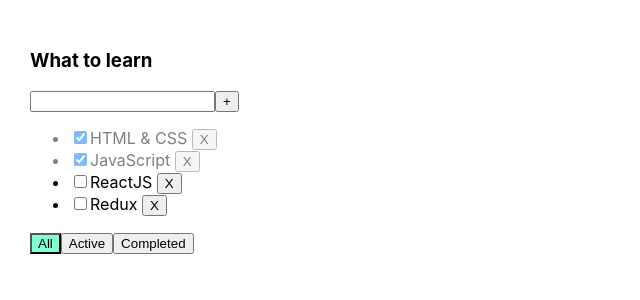
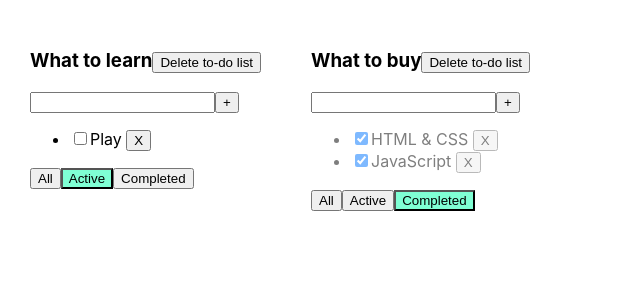
Before and after one commit to SergFediaev/1-todolist, a React (Create React App) app: page / in a window 1280 px wide. Shown: the top 300 px of the page, without its empty margins (0-640 px from the left). Built offline with nearby package versions, Linux system fonts and the light colour scheme.

Commit message:
Dimych: 05 - Todolist for students.

```diff
--- a/src/App.tsx
+++ b/src/App.tsx
@@ -1,9 +1,15 @@
-import React, {useState} from 'react';
-import './App.css';
-import {TasksType, TodoList} from './TodoList';
-import {v1} from 'uuid';
+import React, {useState} from 'react'
+import './App.css'
+import {TodoList} from './TodoList'
+import {v1} from 'uuid'
 
 export type FilterValuesType = 'all' | 'completed' | 'active'
+
+type TodoListType = {
+    id: string
+    title: string
+    filter: FilterValuesType
+}
 
 export function Counter() {
     console.log('Counter rendered')
@@ -17,7 +23,7 @@ export function Counter() {
 }
 
 function App() {
-    let tasks2 = [
+    /*    let tasks2 = [
             {
                 id: v1(),
                 title: 'Watch',
@@ -34,9 +40,9 @@ function App() {
                 isDone: true,
             },
         ]
-    console.log(tasks2)
+        console.log(tasks2)*/
 
-    let [data, setData] = useState<Array<TasksType>>([
+    /*    let [data, setData] = useState<Array<TasksType>>([
             {
                 id: v1(),
                 title: 'HTML & CSS',
@@ -57,64 +63,155 @@ function App() {
                 title: 'Redux',
                 isDone: false,
             },
-    ]);
-    let [filter, setFilter] = useState<FilterValuesType>('all')
+        ])*/
 
-    function removeTask(id: string) {
+    // let [filter, setFilter] = useState<FilterValuesType>('all')
+
+    function removeTask(id: string, todoListId: string) {
+        debugger
+
+        let tasks = allTasksObject[todoListId]
+
         // let filteredTasks = tasks1.filter(() => true) // Фильтр пропустит все элементы в результирующий массив.
-        let filteredTasks = data.filter(task => {
+
+        let filteredTasks = tasks.filter(task => {
             // tasks1 = tasks1.filter(task => {
             // if (task.id !== id) return true // Если айди таски НЕ равно айди из параметра, то пропустить таску в результирующий массив.
             // else return false // Иначе не пропускать, тем самым отсеяв ненужную таску, то есть удалив её.
             return task.id !== id
-        });
+        })
         // console.log(filteredTasks)
-        console.log(data)
+        console.log(allTasksObject)
 
-        setData(filteredTasks)
+        allTasksObject[todoListId] = filteredTasks
+
+        setAllTasksObject({...allTasksObject})
     }
 
-    function addTask(newTitle: string) {
+    function addTask(newTitle: string, todoListId: string) {
+        let tasks = allTasksObject[todoListId]
+
         let newTask = {id: v1(), title: newTitle, isDone: false}
-        let newTasks = [newTask, ...data]
-        setData(newTasks)
+        let newTasks = [newTask, ...tasks]
+
+        allTasksObject[todoListId] = newTasks
+
+        setAllTasksObject({...allTasksObject})
     }
 
-    function changeStatus(taskId: string, isDone: boolean) {
-        let foundedTask = data.find(task => task.id === taskId)
+    function changeStatus(taskId: string, isDone: boolean, todoListId: string) {
+
+        let tasks = allTasksObject[todoListId]
+
+        let foundedTask = tasks.find(task => task.id === taskId)
         if (foundedTask) {
             foundedTask.isDone = isDone
+
+            setAllTasksObject({...allTasksObject})
         }
 
         // let copy = [...data]
-        setData([...data])
     }
 
-    const changeFilter = (filter: FilterValuesType) => setFilter(filter)
-
-    let tasksForTodoList = data
-
-    if (filter === 'completed') {
-        tasksForTodoList = data.filter(task => task.isDone)
+    const changeFilter = (filter: FilterValuesType, todoListId: string) => {
+        let todoList = todoLists.find(todoList => todoList.id === todoListId)
+        if (todoList) {
+            todoList.filter = filter
+            setTodoLists([...todoLists])
+        }
     }
 
-    if (filter === 'active') {
-        tasksForTodoList = data.filter(task => !task.isDone)
+    const todoListId1 = v1()
+    const todoListId2 = v1()
+
+
+    const [allTasksObject, setAllTasksObject] = useState({
+        [todoListId1]: [{
+            id: v1(),
+            title: 'Watch',
+            isDone: true,
+        },
+            {
+                id: v1(),
+                title: 'Play',
+                isDone: false,
+            },
+            {
+                id: v1(),
+                title: 'Read',
+                isDone: true,
+            }],
+        [todoListId2]: [
+            {
+                id: v1(),
+                title: 'HTML & CSS',
+                isDone: true,
+            },
+            {
+                id: v1(),
+                title: 'JavaScript',
+                isDone: true,
+            },
+            {
+                id: v1(),
+                title: 'ReactJS',
+                isDone: false,
+            },
+            {
+                id: v1(),
+                title: 'Redux',
+                isDone: false,
+            },
+        ],
+    })
+
+    const [todoLists, setTodoLists] = useState<TodoListType[]>([
+        {id: todoListId1, title: 'What to learn', filter: 'active'},
+        {id: todoListId2, title: 'What to buy', filter: 'completed'},
+    ])
+
+    let removeTodoList = (todoLIstId: string) => {
+        debugger
+
+        const filteredTotoLists = todoLists.filter(todoList => todoList.id !== todoLIstId)
+
+        setTodoLists(filteredTotoLists)
+
+        delete allTasksObject[todoLIstId]
+        setAllTasksObject({...allTasksObject})
     }
 
     return (
         <div className="App">
-            <TodoList
-                title="What to learn"
+            {
+                todoLists.map(todoList => {
+                    let tasksForTodoList = allTasksObject[todoList.id]
+
+                    if (todoList.filter === 'completed') {
+                        tasksForTodoList = tasksForTodoList.filter(task => task.isDone)
+                    }
+
+                    if (todoList.filter === 'active') {
+                        tasksForTodoList = tasksForTodoList.filter(task => !task.isDone)
+                    }
+
+                    return <TodoList
+                        key={todoList.id}
+                        id={todoList.id}
+                        title={todoList.title}
                         tasks={tasksForTodoList}
                         removeTask={removeTask}
                         changeFilter={changeFilter}
                         addTask={addTask}
                         changeTaskStatus={changeStatus}
-                filter={filter}/>
+                        filter={todoList.filter}
+                        removeTodoList={removeTodoList}/>
+                })
+            }
+
             {/*<TodoList title='What to do' tasks={data} removeTask={removeTask}/>*/}
         </div>
-    );
+    )
 }
 
-export default App;
+export default App
--- a/src/TodoList.tsx
+++ b/src/TodoList.tsx
@@ -1,5 +1,5 @@
-import React, {ChangeEvent, KeyboardEvent, useState} from 'react';
-import {FilterValuesType} from './App';
+import React, {ChangeEvent, KeyboardEvent, useState} from 'react'
+import {FilterValuesType} from './App'
 
 export type TasksType = {
     id: string
@@ -8,14 +8,16 @@ export type TasksType = {
 }
 
 type TodoListPropsType = {
+    id: string
     title: string
     tasks: Array<TasksType>
     // removeTask: Function
-    removeTask: (id: string) => void
-    changeFilter: (filter: FilterValuesType) => void
-    addTask: (newTitle: string) => void
-    changeTaskStatus: (taskId: string, isDone: boolean) => void
+    removeTask: (id: string, todoListId: string) => void
+    changeFilter: (filter: FilterValuesType, todoListId: string) => void
+    addTask: (newTitle: string, todoListId: string) => void
+    changeTaskStatus: (taskId: string, isDone: boolean, todoListId: string) => void
     filter: FilterValuesType
+    removeTodoList: (todoListId: string) => void
 }
 
 export const TodoList = (props: TodoListPropsType) => {
@@ -36,26 +38,31 @@ export const TodoList = (props: TodoListPropsType) => {
         // debugger
         // console.log(event)
         if (event.ctrlKey && event.charCode === 13) {
-            props.addTask(newTaskTitle)
+            props.addTask(newTaskTitle, props.id)
             setNewTaskTitle('')
         }
     }
 
     const addTask = () => {
-        if (newTaskTitle.trim() !== '' && newTaskTitle !== 'cens') {
-            props.addTask(newTaskTitle)
+        if (newTaskTitle.trim() !== '' && newTaskTitle !== 'censored') {
+            props.addTask(newTaskTitle.trim(), props.id)
             setNewTaskTitle('')
         } else {
             setError('Invalid input')
         }
     }
 
-    const onAllClickHandler = () => props.changeFilter('all')
-    const onActiveClickHandler = () => props.changeFilter('active')
-    const onCompletedClickHandler = () => props.changeFilter('completed')
+    const onAllClickHandler = () => props.changeFilter('all', props.id)
+    const onActiveClickHandler = () => props.changeFilter('active', props.id)
+    const onCompletedClickHandler = () => props.changeFilter('completed', props.id)
+    const removeTodolist = () => {
+        props.removeTodoList(props.id)
+    }
 
     return <div>
-        <h3>{props.title}</h3>
+        <h3>{props.title}
+            <button onClick={removeTodolist}>Delete to-do list</button>
+        </h3>
         <div>
             <input
                 value={newTaskTitle}
@@ -70,11 +77,11 @@ export const TodoList = (props: TodoListPropsType) => {
             {props.tasks.map(task => {
 
                 const onRemoveHandler = () => {
-                    props.removeTask(task.id)
+                    props.removeTask(task.id, props.id)
                 }
 
                 const onChangeHandler = (event: ChangeEvent<HTMLInputElement>) => {
-                    props.changeTaskStatus(task.id, event.currentTarget.checked)
+                    props.changeTaskStatus(task.id, event.currentTarget.checked, props.id)
                     // console.log(task.id + 'Wanna change value of curTrg: ' + event.currentTarget.checked)
                 }
 
@@ -95,4 +102,4 @@ export const TodoList = (props: TodoListPropsType) => {
             </button>
         </div>
     </div>
-};
+}
```
Lines whose indentation alone changed are shown as unchanged.
